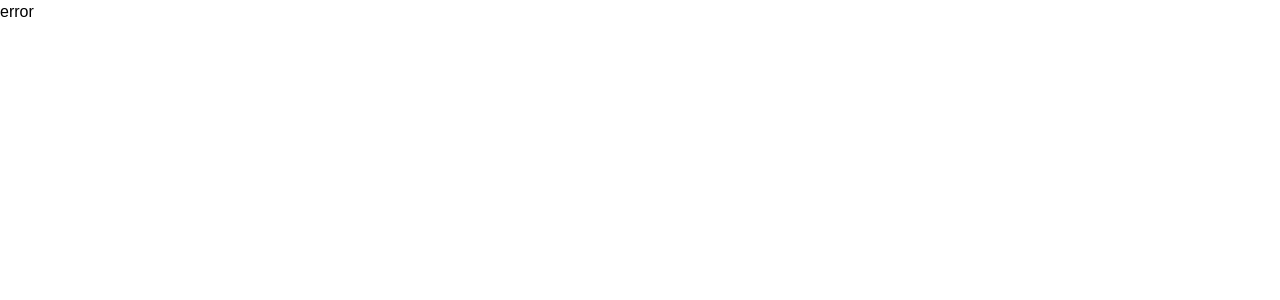
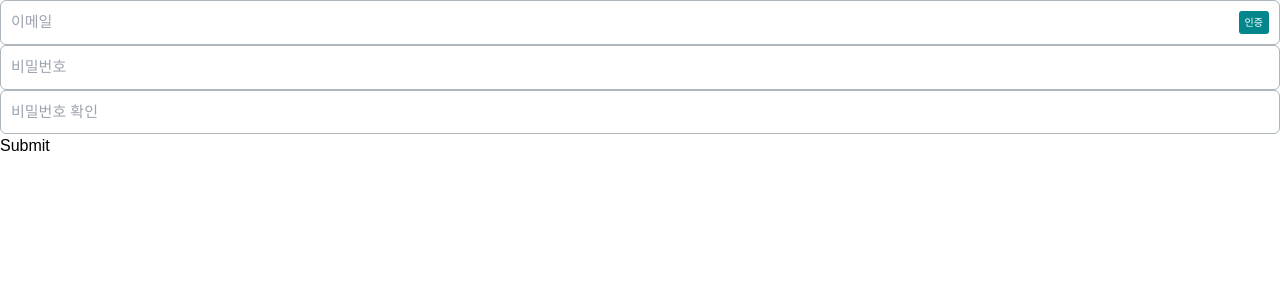
Before and after one commit to AgoraBook/agora-front, a React (Vite) app: page /signup in a window 1280 px wide. Before the commit this address had no page. Shown: the top 300 px of the page. Built offline with nearby package versions, Linux system fonts and the light colour scheme; a web font is replaced by a local one.

Commit message:
feat: input 구조 변경 및 SignupPage 일부 구현

```diff
--- a/src/components/common/error-message.tsx
+++ b/src/components/common/error-message.tsx
@@ -1,8 +1,5 @@
-type ErrorMessage = {
-  isError: boolean;
-  message: string;
+import { PropsWithChildren } from 'react';
+
+export const ErrorMessage = ({ children }: PropsWithChildren) => {
+  return <span className='text-error text-[11px]'>{children}</span>;
 };
-export const ErrorMessage = ({ isError, message }: ErrorMessage) => {
-  if (!isError) return null;
-  return <span className='text-error text-[11px]'>{message}</span>;
-};
--- a/src/components/common/input.tsx
+++ b/src/components/common/input.tsx
@@ -1,16 +1,51 @@
-import { InputHTMLAttributes, PropsWithChildren } from 'react';
+import clsx from 'clsx';
+import {
+  ForwardedRef,
+  InputHTMLAttributes,
+  PropsWithChildren,
+  ReactNode,
+  forwardRef,
+} from 'react';
 
-export const Input = ({ children }: PropsWithChildren) => {
-  return (
-    <div className='flex w-full items-center rounded-[6px] border-[1.5px] border-solid border-[#ADB6BD] bg-white p-2.5 focus-within:border-[2px] focus-within:border-mainColor '>
-      {children}
-    </div>
-  );
-};
+type InputType = {
+  left?: ReactNode;
+  right?: ReactNode;
+  isError?: boolean;
+  isValid?: boolean;
+} & InputHTMLAttributes<HTMLInputElement>;
 
-const InnerInput = (props: InputHTMLAttributes<HTMLInputElement>) => {
-  return (
-    <input className=' mx-[5px] flex-1 text-[15px] outline-none ' {...props} />
-  );
-};
-Input.InnerInput = InnerInput;
+export const Input = forwardRef(
+  (
+    {
+      left,
+      right,
+      isError,
+      isValid,
+      children,
+      ...props
+    }: PropsWithChildren<InputType>,
+    ref: ForwardedRef<HTMLInputElement>
+  ) => {
+    return (
+      <div
+        className={clsx(
+          isValid && 'border-secondary',
+          isError && 'border-error',
+          'focus-within:border-secondary flex w-full items-center rounded-[6px] border-[1.5px] border-solid border-[#ADB6BD] bg-white p-2.5 focus-within:border-[2px] '
+        )}
+      >
+        {left}
+        <input
+          ref={ref}
+          className={clsx(
+            left && 'ml-[5px]',
+            right && 'mr-[5px]',
+            ' flex-1 text-[15px] outline-none '
+          )}
+          {...props}
+        />
+        {right}
+      </div>
+    );
+  }
+);
--- a/src/components/login/login-input.tsx
+++ /dev/null
@@ -1,32 +0,0 @@
-import { CloseSVG } from '../../assets/icons/close';
-import { PasswordSVG } from '../../assets/icons/password';
-import { UserSVG } from '../../assets/icons/user';
-import { ChangeEvent, InputHTMLAttributes, PropsWithChildren } from 'react';
-import { Input } from '../common/input';
-
-export type InputContextType = {
-  isPassword?: boolean;
-  onChange: (value: string) => void;
-} & InputHTMLAttributes<HTMLInputElement>;
-
-export const LoginInput = ({
-  isPassword = false,
-  onChange,
-  ...props
-}: PropsWithChildren<InputContextType>) => {
-  return (
-    <Input>
-      {!isPassword ? <UserSVG /> : <PasswordSVG />}
-      <Input.InnerInput
-        type={isPassword ? 'password' : 'text'}
-        onChange={(e: ChangeEvent<HTMLInputElement>) =>
-          onChange(e.target.value)
-        }
-        {...props}
-      />
-      <div onClick={() => onChange('')}>
-        <CloseSVG />
-      </div>
-    </Input>
-  );
-};
--- /dev/null
+++ b/src/pages/signup-page.tsx
@@ -0,0 +1,96 @@
+import { FieldErrors, SubmitErrorHandler, useForm } from 'react-hook-form';
+import { Input } from '../components/common/input';
+import { ErrorMessage } from '../components/common/error-message';
+import { useState } from 'react';
+
+type FormInputs = {
+  email: string;
+  code: string;
+  password: string;
+  confirmPassword: string;
+};
+
+export const SignupPage = () => {
+  const [showCode, setShowCode] = useState<boolean>();
+  const {
+    register,
+    handleSubmit,
+    trigger,
+    formState: { errors },
+  } = useForm<FormInputs>({ shouldUseNativeValidation: false });
+
+  const onValid = (data: FormInputs) => {
+    console.log(data);
+  };
+  const onInvalid = (data: FieldErrors<FormInputs>) => {
+    console.log(data);
+  };
+
+  return (
+    <div className='350px'>
+      <form onSubmit={handleSubmit(onValid, onInvalid)}>
+        <Input
+          {...register('email', {
+            required: true,
+            pattern: {
+              value: /^[A-Z0-9._%+-]+@[A-Z0-9.-]+\.[A-Z]{2,}$/i,
+              message: '이메일 형식이 아닙니다',
+            },
+            validate: {
+              checkDupEmail: () => true || '중복된 이메일입니다', // TODO: 이메일 중복 확인 api
+            },
+          })}
+          placeholder='이메일'
+          right={
+            <button
+              type='button' // submit 방지
+              onClick={async () => {
+                const isValid = await trigger('email', {
+                  shouldFocus: true,
+                });
+                setShowCode(isValid);
+                if (!isValid) return;
+                // TODO: 인증 요청 api 호출
+              }}
+              className='bg-secondary rounded-[3px] px-1.5 py-1 text-[10px] text-white'
+            >
+              인증
+            </button>
+          }
+        />
+        {<ErrorMessage>{errors.email?.message}</ErrorMessage>}
+
+        {showCode && !errors.email && (
+          <Input
+            {...register('code', { required: true })}
+            type='number'
+            placeholder='인증번호'
+            // TODO: 타이머 로직
+            right={
+              <div className='text-error text-[12px] tabular-nums'>04:29</div>
+            }
+          />
+        )}
+        <Input
+          {...register('password', {
+            required: true,
+          })}
+          type='password'
+          placeholder='비밀번호'
+        />
+        <Input
+          {...register('confirmPassword', {
+            required: true,
+            validate: (value, formValues) =>
+              value === formValues.password || '비밀번호가 일치하지 않습니다',
+          })}
+          type='password'
+          placeholder='비밀번호 확인'
+        />
+        {<ErrorMessage>{errors.confirmPassword?.message}</ErrorMessage>}
+
+        <button type='submit'>Submit</button>
+      </form>
+    </div>
+  );
+};
--- a/src/routes/route-configuration.tsx
+++ b/src/routes/route-configuration.tsx
@@ -7,6 +7,7 @@ import {
 import App from '../App';
 import HomePage from '../pages/home-page';
 import AuthPage from '../pages/auth-page';
+import { SignupPage } from '../pages/signup-page';
 
 const RouteConfiguration = () => {
   const routes: RouteObject[] = [
@@ -27,6 +28,11 @@ const RouteConfiguration = () => {
       element: <AuthPage />,
       errorElement: <div>error</div>,
     },
+    {
+      path: '/signup',
+      element: <SignupPage />,
+      errorElement: <div>error</div>,
+    },
   ];
 
   const router = createBrowserRouter([...routes]);
--- a/tailwind.config.js
+++ b/tailwind.config.js
@@ -7,6 +7,7 @@ export default {
       colors: {
         main: '#CAB188',
         secondary: '#03878C',
+        error: '#FF0000',
       },
     },
   },
```
